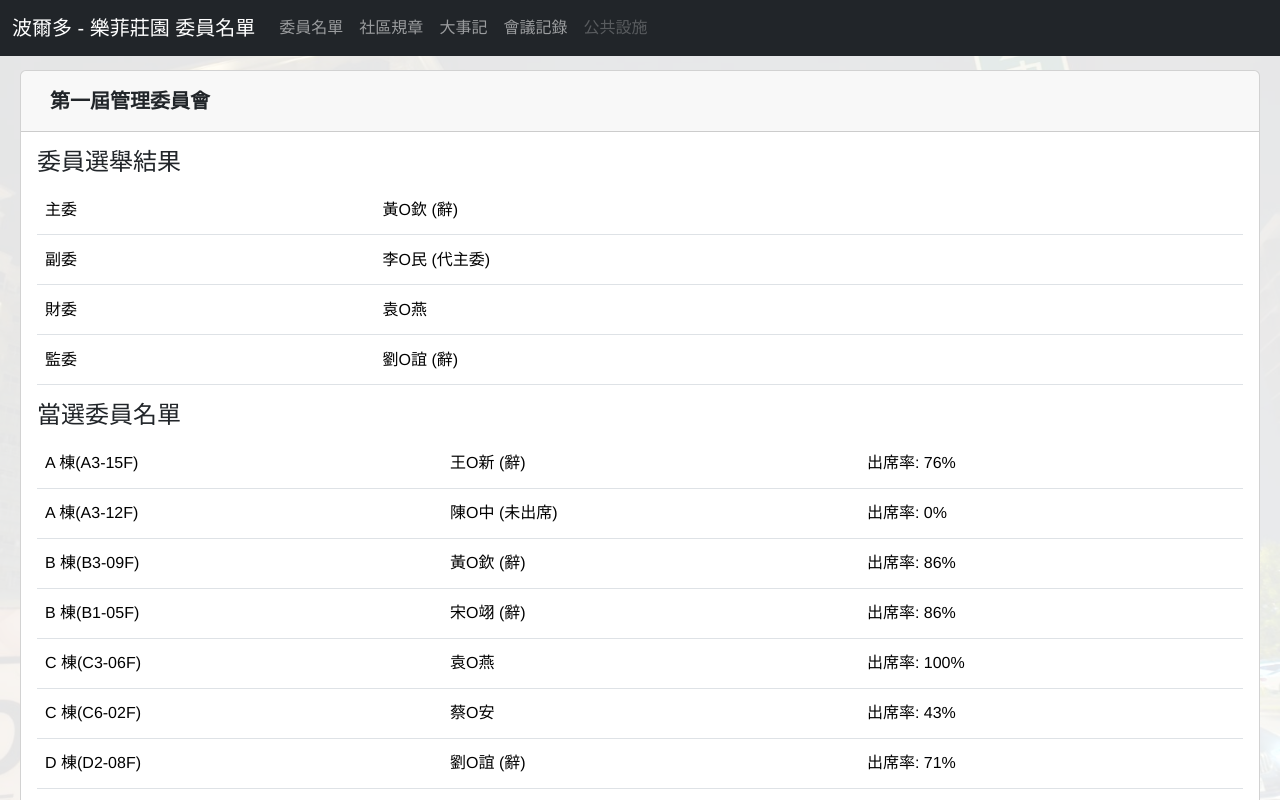
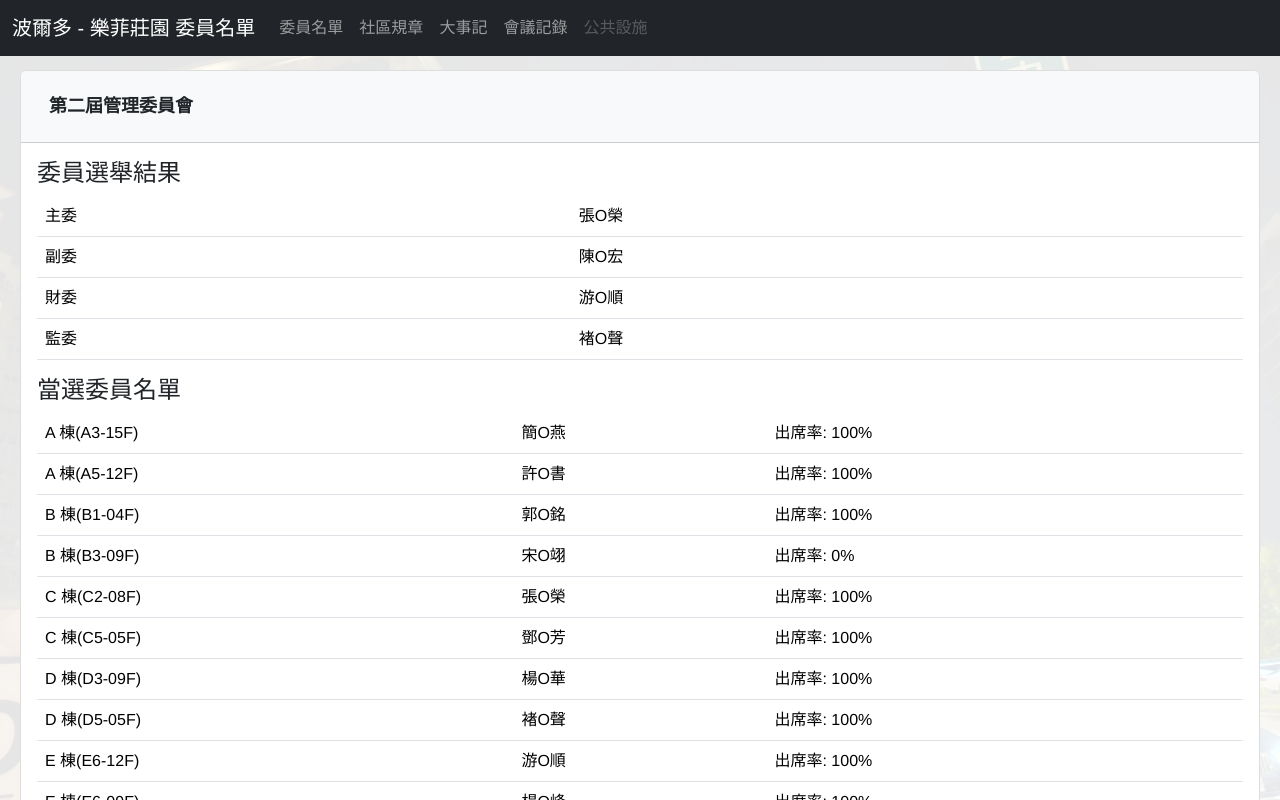
Before and after one commit to joechiboo/bordeaux-ii, a Vue app: page /members in a window 1280 px wide. Shown: the top 800 px of the page. Built offline with nearby package versions, Linux system fonts and the light colour scheme.

Commit message:
1. 第二屆管理委員名單更新 2. 登入後門

```diff
--- a/src/components/CommitteeMembers.vue
+++ b/src/components/CommitteeMembers.vue
@@ -1,26 +1,15 @@
 <template>
 	<div id="committeeAccordion">
 		<div class="card" v-for="(committee, index) in committees" :key="index">
-			<div class="card-header" :id="'committeeHeading' + index">
+			<div class="card-header" @click="toggle(index)">
 				<h5 class="mb-0">
-					<button
-						class="btn"
-						data-toggle="collapse"
-						:data-target="'#committeeCollapse' + index"
-						:aria-expanded="index === 0 ? 'true' : 'false'"
-						:aria-controls="'committeeCollapse' + index"
-					>
+					<button class="btn">
 						{{ committee.version }}
 					</button>
 				</h5>
 			</div>
-			<div
-				:id="'committeeCollapse' + index"
-				class="collapse"
-				:class="{ show: index === 0 }"
-				aria-labelledby="'committeeHeading' + index"
-				data-parent="#committeeAccordion"
-			>
+
+			<div class="collapse" :class="{ show: activeIndex === index }">
 				<div class="card-body">
 					<div v-for="(section, secIndex) in committee.contents" :key="secIndex">
 						<h4>{{ section.title }}</h4>
@@ -29,7 +18,7 @@
 								<tr v-for="(detail, detailIndex) in section.details" :key="detailIndex">
 									<td>{{ detail.key }}</td>
 									<td>{{ detail.value }}</td>
-									<td v-if="detail.attendance">出席率: {{ attendanceRate(detail.attendance) }}%</td>
+									<td v-if="detail.attendance">出席率: {{ attendanceRate(detail.attendance, committee.totalMeetings) }}%</td>
 								</tr>
 							</tbody>
 						</table>
@@ -45,10 +34,49 @@
 		name: 'CommitteeMembers',
 		data() {
 			return {
-				totalMeetings: 21, // 設定總會議次數 // 目前到3/6
+				activeIndex: 0, // ✅ 預設展開第一項
 				committees: [
+					// 添加其他屆次信息
+					{
+						version: '第二屆管理委員會',
+						totalMeetings: 1, // 設定總會議次數 // 目前到5/7
+						contents: [
+							{
+								title: '委員選舉結果',
+								details: [
+									{ key: '主委', value: '張O榮' },
+									{ key: '副委', value: '陳O宏' },
+									{ key: '財委', value: '游O順' },
+									{ key: '監委', value: '褚O聲' },
+								],
+							},
+							{
+								title: '當選委員名單',
+								details: [
+									{ key: 'A 棟(A3-15F)', value: '簡O燕', attendance: [true] },
+									{ key: 'A 棟(A5-12F)', value: '許O書', attendance: [true] },
+									{ key: 'B 棟(B1-04F)', value: '郭O銘', attendance: [true] },
+									{ key: 'B 棟(B3-09F)', value: '宋O翊', attendance: [false] },
+									{ key: 'C 棟(C2-08F)', value: '張O榮', attendance: [true] },
+									{ key: 'C 棟(C5-05F)', value: '鄧O芳', attendance: [true] },
+									{ key: 'D 棟(D3-09F)', value: '楊O華', attendance: [true] },
+									{ key: 'D 棟(D5-05F)', value: '褚O聲', attendance: [true] },
+									{ key: 'E 棟(E6-12F)', value: '游O順', attendance: [true] },
+									{ key: 'E 棟(E6-09F)', value: '楊O峰', attendance: [true] },
+									{ key: 'F 棟(F6-04F)', value: '林O君', attendance: [true] },
+									{ key: 'F 棟(F5-04F)', value: '陳O宏', attendance: [true] },
+									{ key: 'G 棟(G6-04F)', value: '李O傑', attendance: [true] },
+									{ key: 'G 棟(G2-07F)', value: '李O鳳', attendance: [true] },
+									{ key: 'H 棟(H5-07F)', value: '呂O真', attendance: [true] },
+									{ key: 'H 棟(H6-05F)', value: '張O麗', attendance: [true] },
+									{ key: '店面(S1-01F)', value: '彭O恩', attendance: [true] },
+								],
+							},
+						],
+					},
 					{
 						version: '第一屆管理委員會',
+						totalMeetings: 21, // 設定總會議次數 // 目前到3/6
 						contents: [
 							{
 								title: '委員選舉結果',
@@ -481,14 +509,16 @@
 							// 添加其他信息區塊
 						],
 					},
-					// 添加其他屆次信息
 				],
 			};
 		},
 		methods: {
-			attendanceRate(attendance) {
-				const attendedMeetings = attendance.filter((a) => a).length;
-				return Math.round((attendedMeetings / this.totalMeetings) * 100);
+			toggle(index) {
+				this.activeIndex = this.activeIndex === index ? -1 : index;
+			},
+			attendanceRate(attendance, totalMeetings) {
+				const attended = attendance.filter((a) => a).length;
+				return Math.round((attended / totalMeetings) * 100);
 			},
 		},
 	};
@@ -499,19 +529,24 @@
 		margin-top: 50px;
 		text-align: left;
 	}
-
 	.btn {
-		font-size: 20px;
-		font-weight: 700;
+		font-size: 18px;
+		font-weight: 600;
 	}
-
-	.table {
-		width: 100%;
+	.card {
+		border: 1px solid #ddd;
+		margin-bottom: 10px;
+		border-radius: 8px;
 	}
-
-	.table td,
-	.table th {
-		vertical-align: middle; /* 新增：使表格內容垂直居中 */
-		height: 50px; /* 新增：統一表格行高 */
+	.card-header {
+		background-color: #f8f9fa;
+		padding: 15px;
+		cursor: pointer;
+	}
+	.collapse {
+		display: none;
+	}
+	.collapse.show {
+		display: block;
 	}
 </style>
--- a/src/components/UserLogin.vue
+++ b/src/components/UserLogin.vue
@@ -1,6 +1,6 @@
 <template>
 	<div class="login">
-		<h2>登入</h2>
+		<h2 @dblclick="handleClickBypass">登入</h2>
 		<form @submit.prevent="handleLogin">
 			<div>
 				<label for="password">密碼：</label>
@@ -16,6 +16,8 @@
 		data() {
 			return {
 				password: '',
+				clickCount: 0,
+				clickTimer: null,
 			};
 		},
 		methods: {
@@ -26,6 +28,25 @@
 				} else {
 					alert('密碼錯誤');
 				}
+			},
+			handleClickBypass() {
+				this.clickCount++;
+
+				if (this.clickCount === 3) {
+					this.bypassLogin();
+					clearTimeout(this.clickTimer);
+					this.clickCount = 0;
+				} else {
+					// reset 點擊次數的 timer（1 秒內要完成三點）
+					clearTimeout(this.clickTimer);
+					this.clickTimer = setTimeout(() => {
+						this.clickCount = 0;
+					}, 1000);
+				}
+			},
+			bypassLogin() {
+				this.$store.commit('login');
+				this.$router.push({ name: 'MeetingMinutes' });
 			},
 		},
 	};
```
